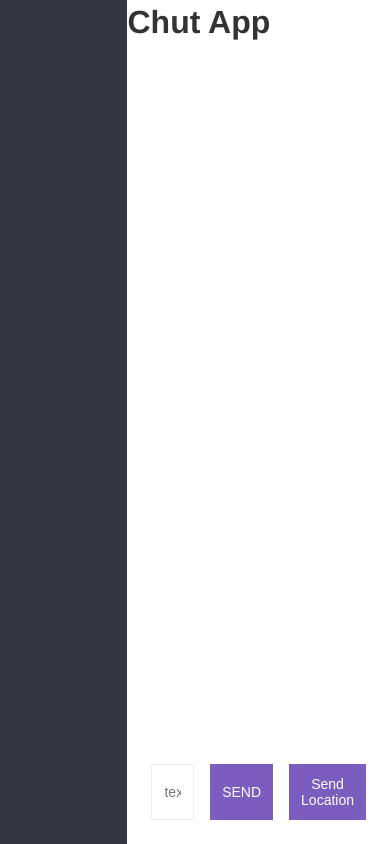
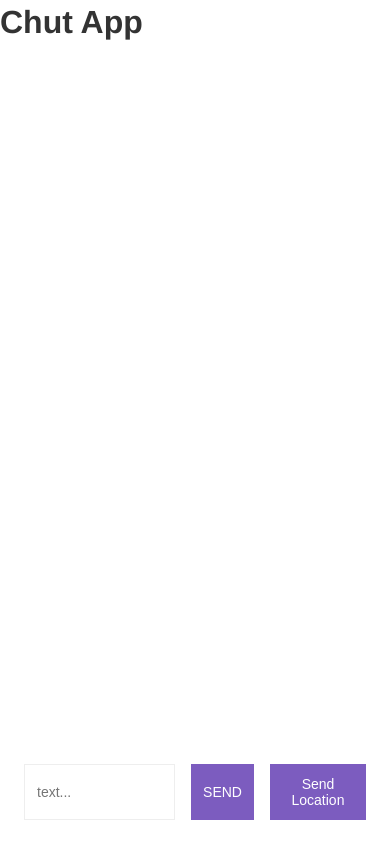
Before and after one commit to YehudaDaniel/ChutApp, a website: page public/chat.html in a window 390 px wide. Drawn offline with nearby package versions, Linux system fonts and the light colour scheme; no server answers.

Commit message:
css changes to be compatible with smartphones

```diff
--- a/public/chat.html
+++ b/public/chat.html
@@ -6,7 +6,7 @@
     <meta name="viewport" content="width=device-width, initial-scale=1.0">
     <title>Chut App</title>
     <link rel="icon" href="img/favicon.png" />
-    <link rel="stylesheet" href="css/styles.min.css" />
+    <link rel="stylesheet" href="css/styles.css" />
 </head>
 <body>
     <div class="chat">
--- a/public/css/styles.css
+++ b/public/css/styles.css
@@ -175,3 +175,15 @@ button:disabled {
     font-weight: 300;
     padding: 12px 24px 0 24px;
 }
+
+@media only screen and (max-width: 600px)  {
+    .chat{
+        flex-direction: column;
+    }
+    #sidebar{
+        display: none;
+    }
+    .chat__main{
+        height: 100vh;
+    }
+}
```
